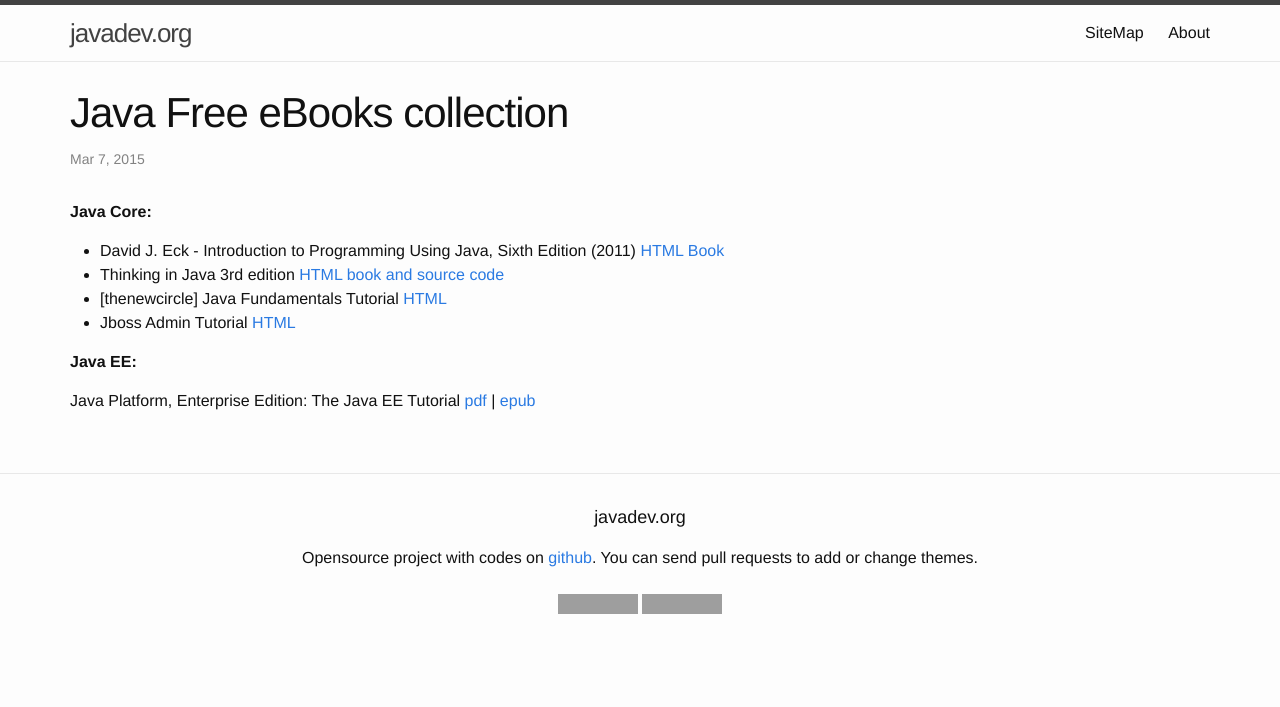
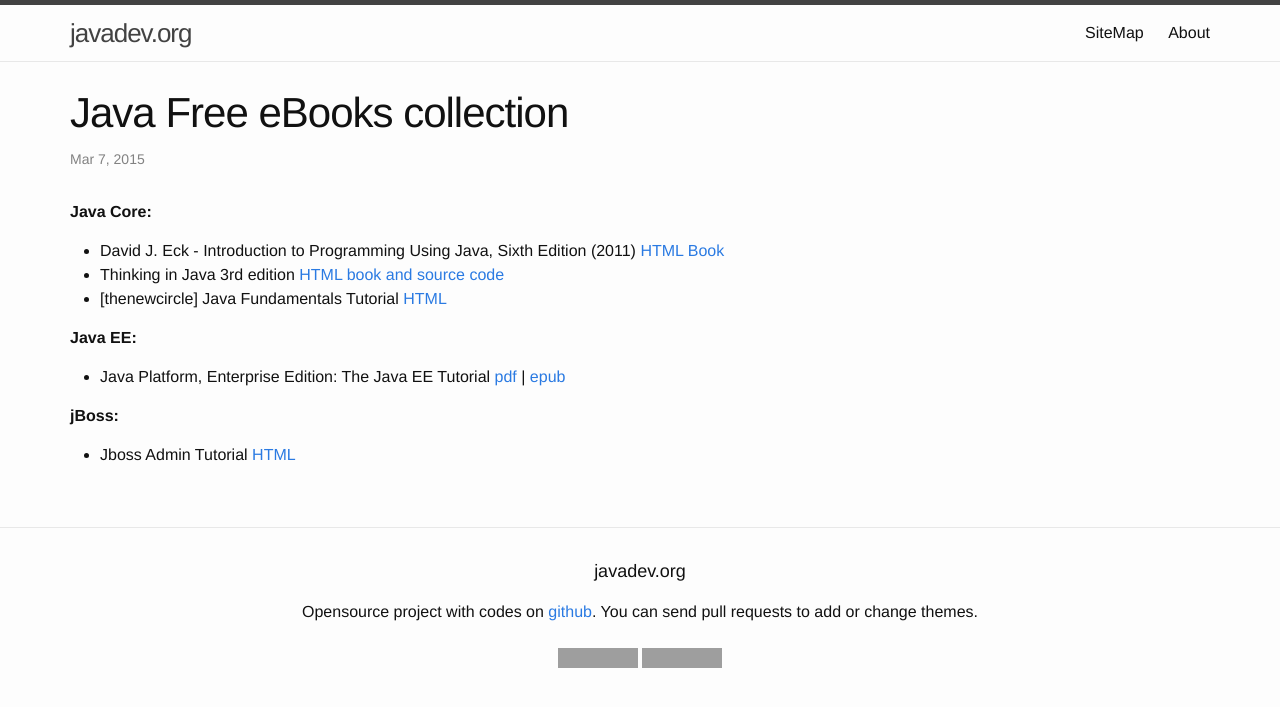
Before and after one commit to webmakaka/javadev.org, a Jekyll site: the page built from _posts/2015-03-07-java-free-ebooks-collection.md, in a window 1280 px wide. Shown: the top 707 px of the page. Built offline with Jekyll 4.4.1, drawn with Linux system fonts in a browser that asks for light colours; grey boxes are pictures that could not be loaded.

Commit message:
Update 2015-03-07-java-free-ebooks-collection.md

```diff
--- a/_posts/2015-03-07-java-free-ebooks-collection.md
+++ b/_posts/2015-03-07-java-free-ebooks-collection.md
@@ -11,12 +11,20 @@ categories: jekyll update
 <li>David J. Eck - Introduction to Programming Using Java, Sixth Edition (2011) <a href="http://math.hws.edu/javanotes/">HTML Book</a></li>
 <li>Thinking in Java 3rd edition <a href="http://www.mindviewinc.com/downloads/TIJ-3rd-edition4.0.zip">HTML book and source code</a></li>
 <li>[thenewcircle] Java Fundamentals Tutorial <a href="https://thenewcircle.com/static/bookshelf/java_fundamentals_tutorial/index.html">HTML</a></li>
-<li>Jboss Admin Tutorial <a href="https://thenewcircle.com/static/bookshelf/jboss_admin_tutorial/index.html">HTML</a></li>
+</ul>
+
+
+**Java EE:**
+
+<ul>
+<li>Java Platform, Enterprise Edition: The Java EE Tutorial
+<a href="https://docs.oracle.com/javaee/7/JEETT.pdf">pdf</a> | <a href="https://docs.oracle.com/javaee/7/JEETT.epub">epub</a></li>
 </ul>
 
 
 
-**Java EE:**
+**jBoss:**
 
-Java Platform, Enterprise Edition: The Java EE Tutorial
-<a href="https://docs.oracle.com/javaee/7/JEETT.pdf">pdf</a> | <a href="https://docs.oracle.com/javaee/7/JEETT.epub">epub</a>
+<ul>
+<li>Jboss Admin Tutorial <a href="https://thenewcircle.com/static/bookshelf/jboss_admin_tutorial/index.html">HTML</a></li>
+</ul>
```
